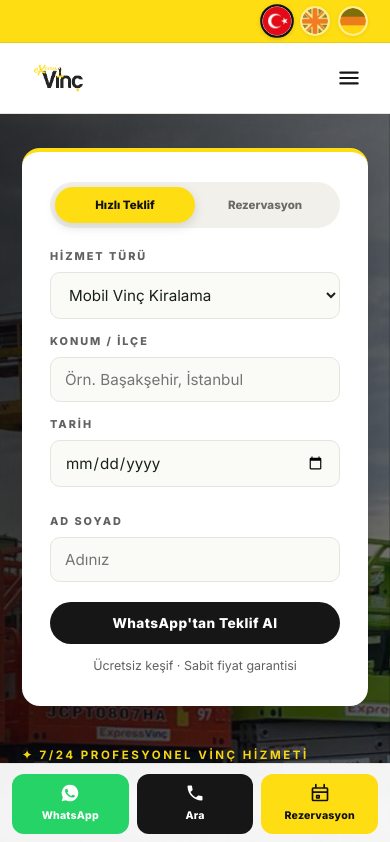
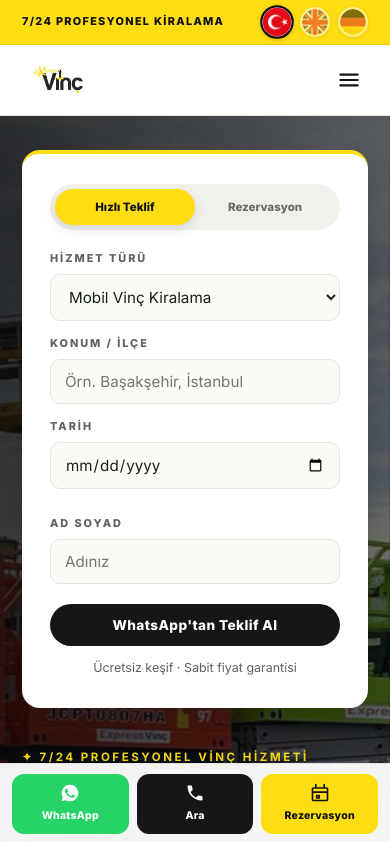
Before and after one commit to fatihemincakiroglu/express-vinc, a Next.js app: page / in a window 390 px wide. Shown: the top 842 px of the page. Built offline with nearby package versions, Linux system fonts and the light colour scheme.

Commit message:
Ust bant metinleri guncellendi

```diff
--- a/app/globals.css
+++ b/app/globals.css
@@ -45,6 +45,7 @@
 /* ---------- Üst bant ---------- */
 .topbar{background:var(--gold);color:#111;font-size:.72rem;border-bottom:1px solid rgba(0,0,0,.08)}
 .topbar .container{display:flex;align-items:center;padding-top:8px;padding-bottom:8px;gap:18px;flex-wrap:nowrap}
+.topbar-mobile{display:none;font-weight:800;letter-spacing:.12em;text-transform:uppercase;white-space:nowrap;overflow:hidden;text-overflow:ellipsis;min-width:0}
 .topbar-scroll{
   flex:1 1 auto;overflow:hidden;min-width:0;
   -webkit-mask-image:linear-gradient(90deg,transparent 0,#000 6%,#000 94%,transparent 100%);
@@ -288,7 +289,8 @@
   .brand-logo{height:38px}
 
   .topbar-scroll{display:none}
-  .topbar .container{justify-content:flex-end;padding-top:6px;padding-bottom:6px}
+  .topbar-mobile{display:block;flex:1 1 auto;font-size:.68rem}
+  .topbar .container{justify-content:space-between;padding-top:7px;padding-bottom:7px;gap:10px}
   .cards{grid-template-columns:1fr}
   .chips{grid-template-columns:1fr}
   .field-row{grid-template-columns:1fr}
--- a/components/Navbar.jsx
+++ b/components/Navbar.jsx
@@ -27,6 +27,7 @@
     <>
       <div className="topbar">
         <div className="container">
+          <span className="topbar-mobile">{t.topbarMobile}</span>
           <div className="topbar-scroll" aria-hidden="true">
             <div className="topbar-scroll-inner">
               {[0, 1, 2, 3].map((i) => <span key={i}>{t.topbar} ✦ </span>)}
```
Also changed, not shown: lib/i18n.js.
